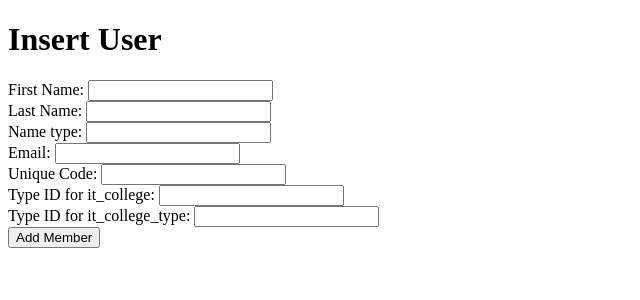
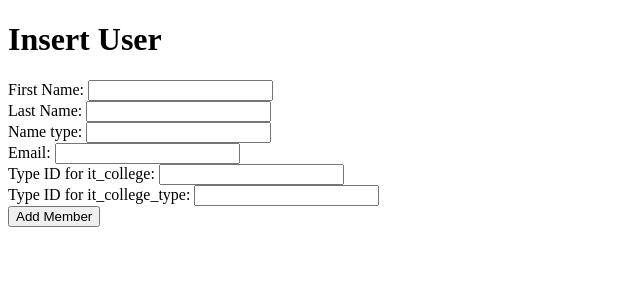
Before and after one commit to Fedorenkow/my_pass, a Flask app: page /add in a window 1280 px wide. Shown: the top 300 px of the page, without its empty margins (0-640 px from the left). Run offline with Flask 3, Linux system fonts and the light colour scheme.

Commit message:
Update insert_user.html

```diff
--- a/api/templates/insert_user.html
+++ b/api/templates/insert_user.html
@@ -23,10 +23,6 @@
 		<input type="email" id="email" name="email" required>
 		<br>
 
-		<label for="unique_code">Unique Code:</label>
-		<input type="text" id="unique_code" name="unique_code" required>
-		<br>
-
 		<label for="type_id">Type ID for it_college:</label>
 		<input type="number" id="type_id" name="type_id" required>
 		<br>
```
